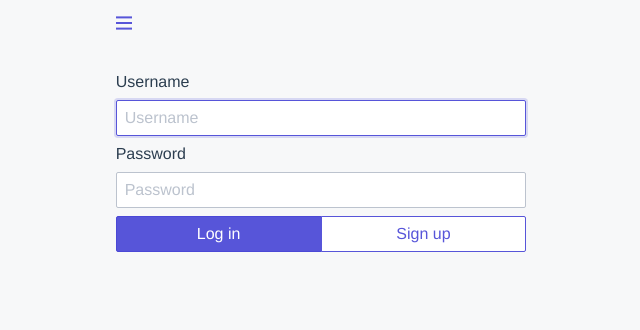
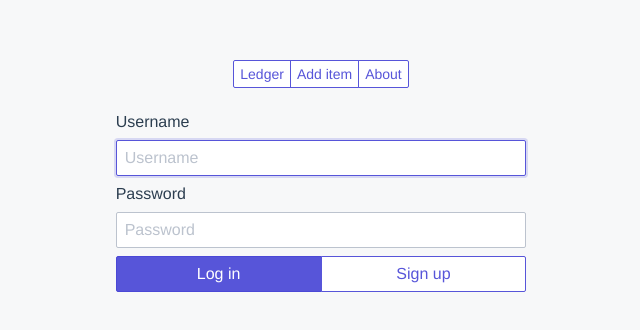
Before and after one commit to tadeoos/debtkeeper, a Vue app in the folder frontend/: page /login in a window 1280 px wide. Shown: the top 330 px of the page, without its empty margins (319-959 px from the left). Built offline with nearby package versions, Linux system fonts and the light colour scheme.

Commit message:
Brushing up presentation layer mostly

```diff
--- a/frontend/src/components/AboutPage.vue
+++ b/frontend/src/components/AboutPage.vue
@@ -4,6 +4,7 @@
       <div class="column col-lg-12 col-4 col-mx-auto">
         <div class="panel">
           <div class="panel-header">
+            <NavGroup active-el="about"/>
             <div class="panel-title">
               <h5>About DebtKeeper</h5>
             </div>
@@ -25,9 +26,6 @@
             </p>
           </div>
           <div class="panel-footer">
-            <router-link :to="{name: 'Home'}" exact>
-              <i class="icon icon-back"></i>
-            </router-link>
             <!-- buttons or inputs -->
           </div>
         </div>
@@ -37,13 +35,19 @@
 </template>
 
 <script>
+  import NavGroup from "./NavGroup";
+
   export default {
-    name: "AboutPage"
+    name: "AboutPage",
+    components: {
+      NavGroup
+    }
   }
 </script>
 
 <style scoped>
   .panel{
     background: #ffffff;
+    margin-top: 1em;
   }
 </style>
--- a/frontend/src/components/AddItem.vue
+++ b/frontend/src/components/AddItem.vue
@@ -37,6 +37,7 @@
 <script>
   import NavGroup from './NavGroup'
   import {postNewItem} from '@/api'
+  import {dateToStr} from '@/utils'
 
   export default {
     name: "AddItem",
@@ -54,34 +55,6 @@
         dueError: false,
       };
     },
-    filters: {
-      humanize: function (value) {
-        return dateToStr(value);
-      }
-    },
-    // computed: {
-    //   sortIconClass: function () {
-    //     const asc = this.currentSortDir === 'asc';
-    //     return {
-    //       icon: true,
-    //       'icon-arrow-down': !asc,
-    //       'icon-arrow-up': asc,
-    //     }
-    //   },
-    //   items: function () {
-    //     return this.$store.state.items;
-    //   },
-    //   sortedItems: function () {
-    //     let items = this.$store.state.items;
-    //     return items.sort((a, b) => {
-    //       let modifier = 1;
-    //       if (this.currentSortDir === 'desc') modifier = -1;
-    //       if (a[this.currentSort] < b[this.currentSort]) return -1 * modifier;
-    //       if (a[this.currentSort] > b[this.currentSort]) return modifier;
-    //       return 0;
-    //     });
-    //   },
-    // },
     methods: {
       today: function () {
         let date = new Date();
--- a/frontend/src/components/DebtKeeper.vue
+++ b/frontend/src/components/DebtKeeper.vue
@@ -1,10 +1,9 @@
 <template>
   <div class="container">
     <div class="columns">
-      <div class="debt-items column col-lg-12 col-5 col-mx-auto">
+      <div class="debt-items column col-9 col-sm-12 col-mx-auto">
         <transition name="fade" mode="out-in">
           <div class="layered-paper" v-if="items.length" key="debts-exists">
-            <!--<h5>LEDGER</h5>-->
             <NavGroup active-el="ledger"/>
             <div class="hide-sm">
               <table class="table table-striped">
@@ -61,6 +60,7 @@
             </div>
           </div>
           <div v-else class="layered-paper" key="no-debts">
+            <NavGroup active-el="ledger"/>
             <h3>You are debt free.</h3>
           </div>
         </transition>
@@ -72,14 +72,7 @@
 <script>
   import NavGroup from './NavGroup'
   import {postNewItem} from '@/api'
-
-  function dateToStr(date) {
-    function pad(n) {
-      return n < 10 ? '0' + n : n
-    }
-    var date = new Date(date);
-    return `${date.getFullYear()}-${pad(date.getMonth() + 1)}-${pad(date.getDate())}`
-  }
+  import {dateToStr} from '@/utils'
 
   export default {
     name: "DebtItem",
@@ -88,7 +81,7 @@
     },
     data() {
       return {
-        currentSort: 'due',
+        currentSort: 'due_date',
         currentSortDir: 'asc',
       };
     },
@@ -145,10 +138,6 @@
 
 <style lang="scss" scoped>
   .debt-items {
-    /*padding-top: 2em;*/
-    margin: 0 auto;
-  }
-  .debt-items {
     table {
       margin: 0 auto;
     }
--- a/frontend/src/components/LoginPage.vue
+++ b/frontend/src/components/LoginPage.vue
@@ -2,11 +2,7 @@
   <div class="container">
     <div class="columns">
       <div class="column col-lg-12 col-4 col-mx-auto">
-        <div class="menu-link">
-          <router-link :to="{name: 'Home'}" exact>
-            <i class="icon icon-menu"></i>
-          </router-link>
-        </div>
+        <NavGroup active-el=""/>
         <form>
           <div class="form-group">
             <label class="form-label" for="id_username">Username</label>
@@ -38,8 +34,13 @@
 
 <script>
   import {EventBus} from '@/utils'
+  import NavGroup from "./NavGroup";
+
   export default {
     name: "LoginPage",
+    components: {
+      NavGroup
+    },
     data() {
       return {
         username: '',
@@ -60,14 +61,14 @@
     mounted() {
       EventBus.$on('failedRegistering', (msg) => {
         this.errorMsg = msg
-      })
+      });
       EventBus.$on('failedAuthentication', (msg) => {
         this.errorMsg = msg
-      })
+      });
     },
     beforeDestroy() {
-      EventBus.$off('failedRegistering')
-      EventBus.$off('failedAuthentication')
+      EventBus.$off('failedRegistering');
+      EventBus.$off('failedAuthentication');
     }
   }
 </script>
--- a/frontend/src/router/index.js
+++ b/frontend/src/router/index.js
@@ -39,8 +39,7 @@ export default new Router({
     },
     beforeEnter(to, from, next) {
       if (!store.getters.isAuthenticated) {
-        // next('/login')
-        next()
+        next('/login')
       } else {
         next()
       }
@@ -54,8 +53,7 @@ export default new Router({
       },
       beforeEnter (to, from, next) {
         if (!store.getters.isAuthenticated) {
-          // next('/login')
-          next()
+          next('/login')
         } else {
           next()
         }
--- a/frontend/src/utils/index.js
+++ b/frontend/src/utils/index.js
@@ -11,3 +11,11 @@ export function isValidJwt(jwt) {
   const now = new Date();
   return now < exp
 }
+
+export function dateToStr(dateStr) {
+  function pad(n) {
+    return n < 10 ? '0' + n : n
+  }
+  let date = new Date(dateStr);
+  return `${date.getFullYear()}-${pad(date.getMonth() + 1)}-${pad(date.getDate())}`
+}
```
